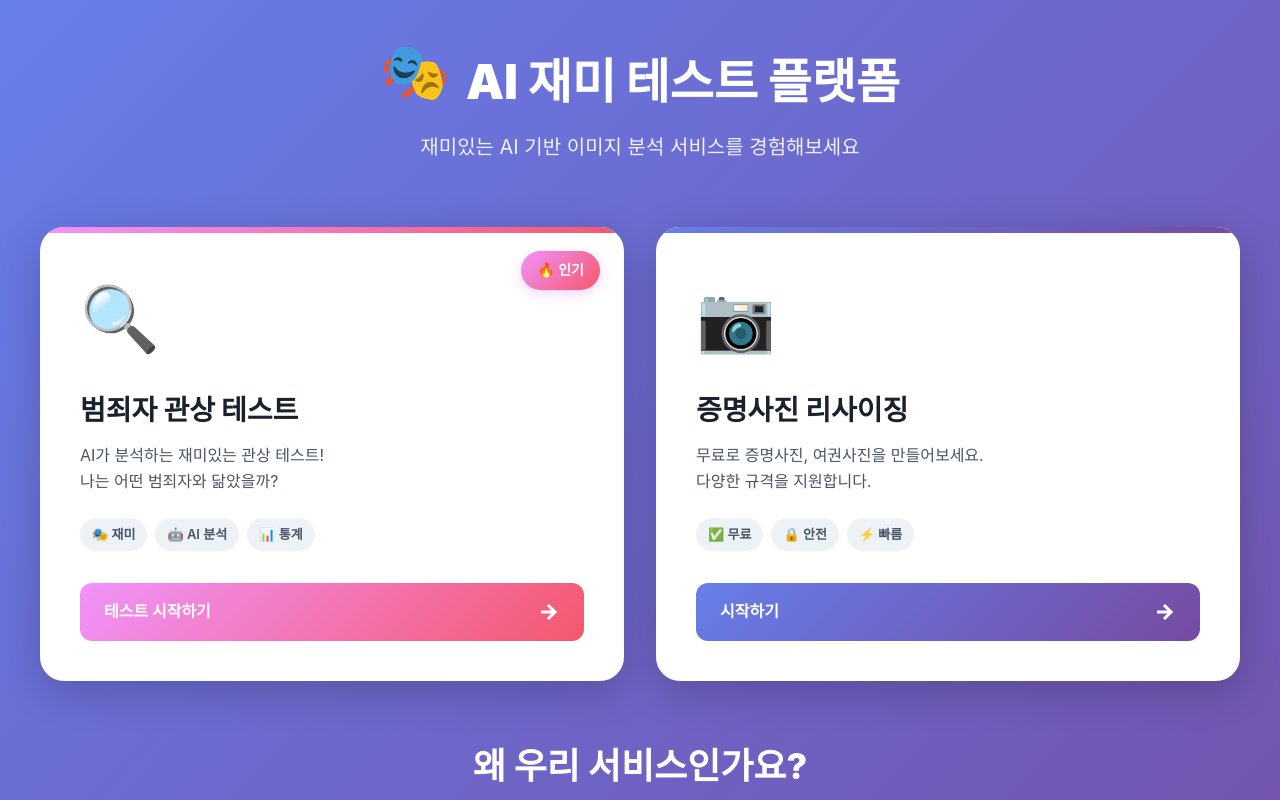
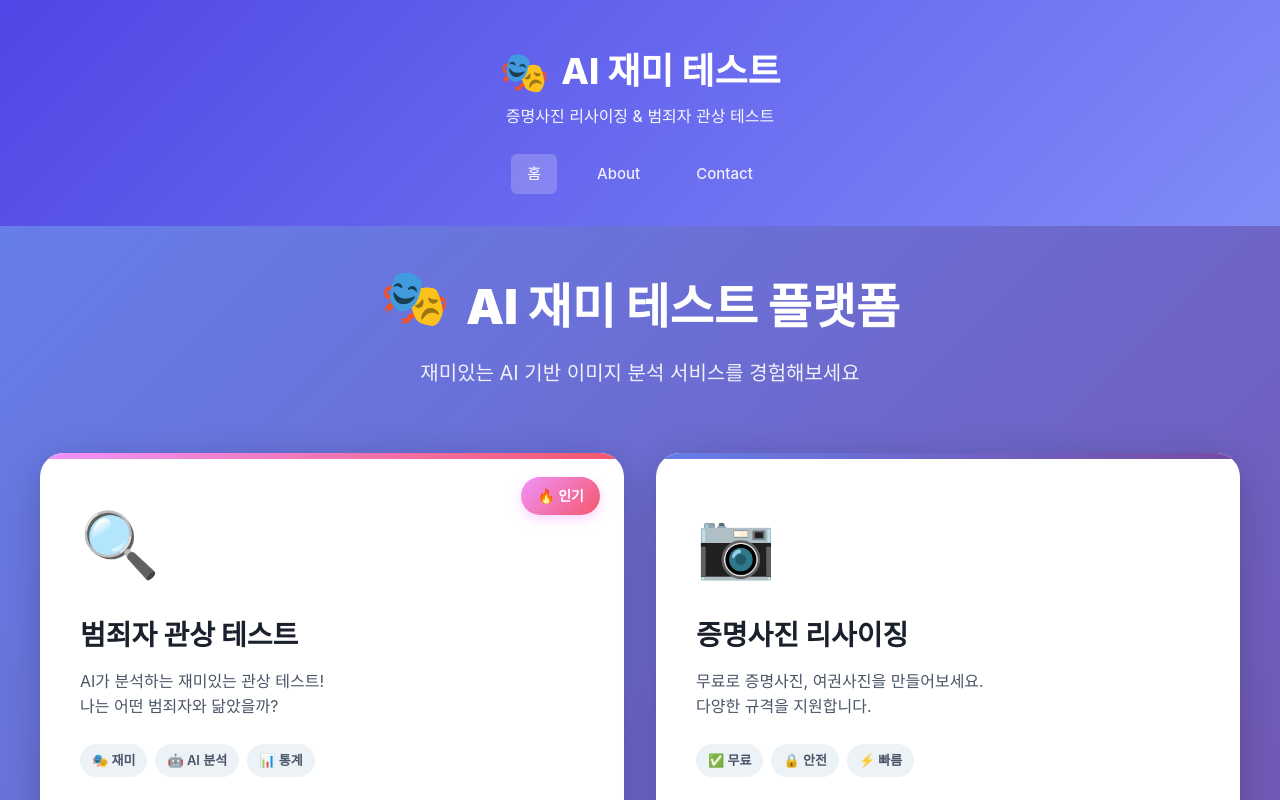
Before and after one commit to xong95/photo-resizer, a Vue app: page / in a window 1280 px wide. Shown: the top 800 px of the page. Built offline with nearby package versions, Linux system fonts and the light colour scheme.

Commit message:
google verification

```diff
--- a/index.html
+++ b/index.html
@@ -2,6 +2,7 @@
 <html lang="ko">
 <head>
   <meta name="naver-site-verification" content="6b3c0cf0c21efe4b6fd4f642dbc15c8f939346f2" />
+  <meta name="google-site-verification" content="Itz8k8gwMZ5PBz-1gbg6hSZLFjdMIB9ZdEu7MoBZBck" />
   <!-- Google AdSense & Verification -->
   <meta name="google-adsense-account" content="ca-pub-8842788846400030">
   <meta name="google-site-verification" content="qNRxOb5HduzeCNMN7Z4B2vyl2K9A615sMROCifqVSKU" />
--- a/src/App.vue
+++ b/src/App.vue
@@ -56,7 +56,7 @@ const route = useRoute()
 
 // 메인 페이지와 범죄자 관상 테스트 페이지에서는 헤더/푸터 숨김
 const showHeaderFooter = computed(() => {
-  return route.path !== '/' && route.path !== '/criminal-face'
+  return route.path !== '/photo-resize' && route.path !== '/criminal-face'
 })
 </script>
 
```
